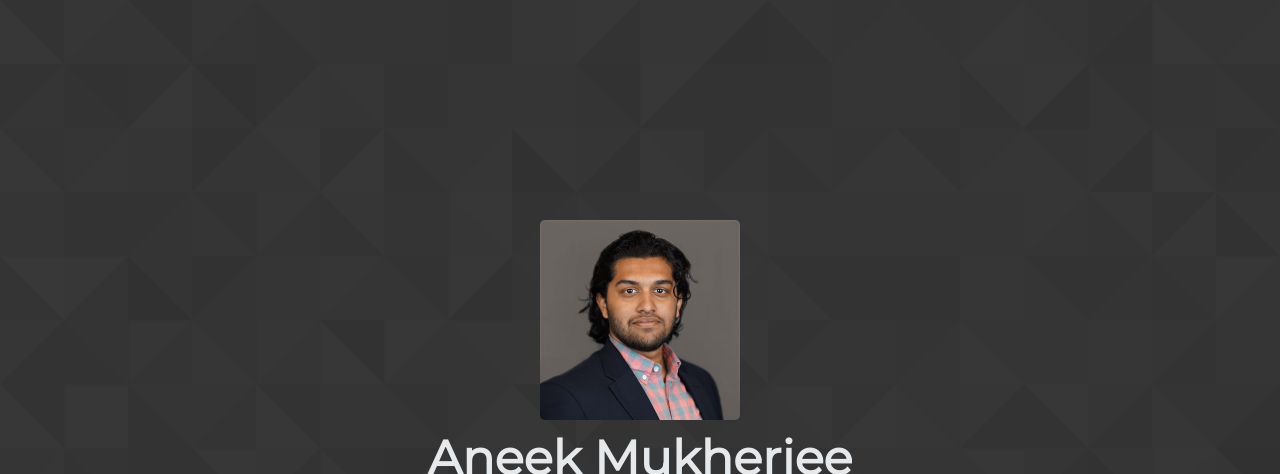
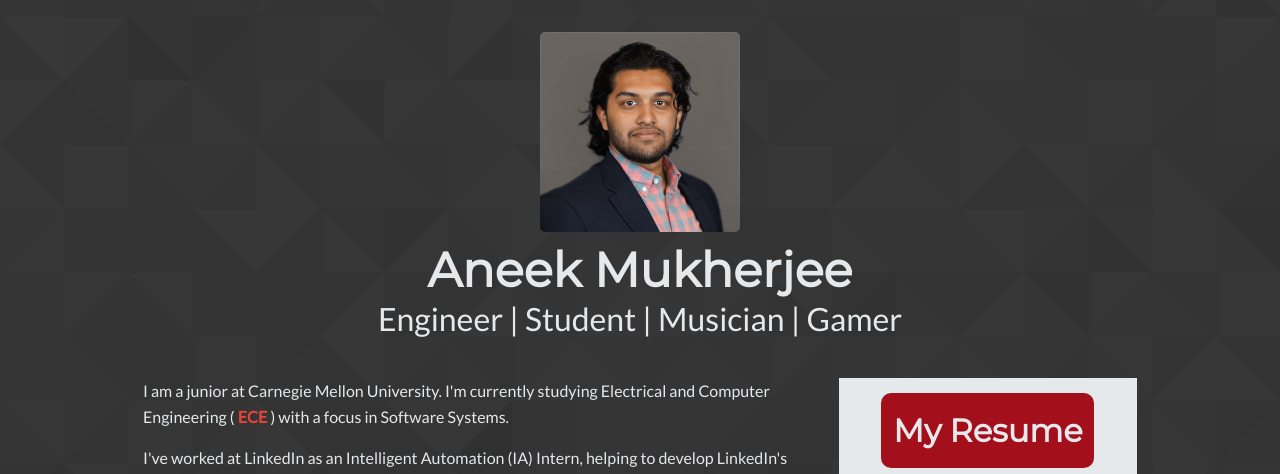
Before and after one commit to aneekm/aneekm.github.io, a plain HTML site: page index.html in a window 1280 px wide. Shown: the top 474 px of the page. Drawn offline with nearby package versions, Linux system fonts and the light colour scheme.

Commit message:
Desktop layout fix
Added removal of top margin of headshot when in desktop layout.

```diff
--- a/main.css
+++ b/main.css
@@ -17,7 +17,6 @@ body {
   flex-direction: column;
 
   background-image: url("resources/tri_BG.png");
-  background-attachment: fixed;
   background-position: center;
   background-repeat: repeat;
   background-size: cover;
@@ -190,7 +189,7 @@ footer {
   .content {margin: 0 10%;}
   .title {height: inherit;}
   .title i {display: none;}
-  .headshot {margin-bottom: 10px;}
+  .headshot {margin-bottom: 10px; margin-top: inherit;}
   .name {margin-bottom: inherit;}
   .bio {
     flex: 4 auto;
```
